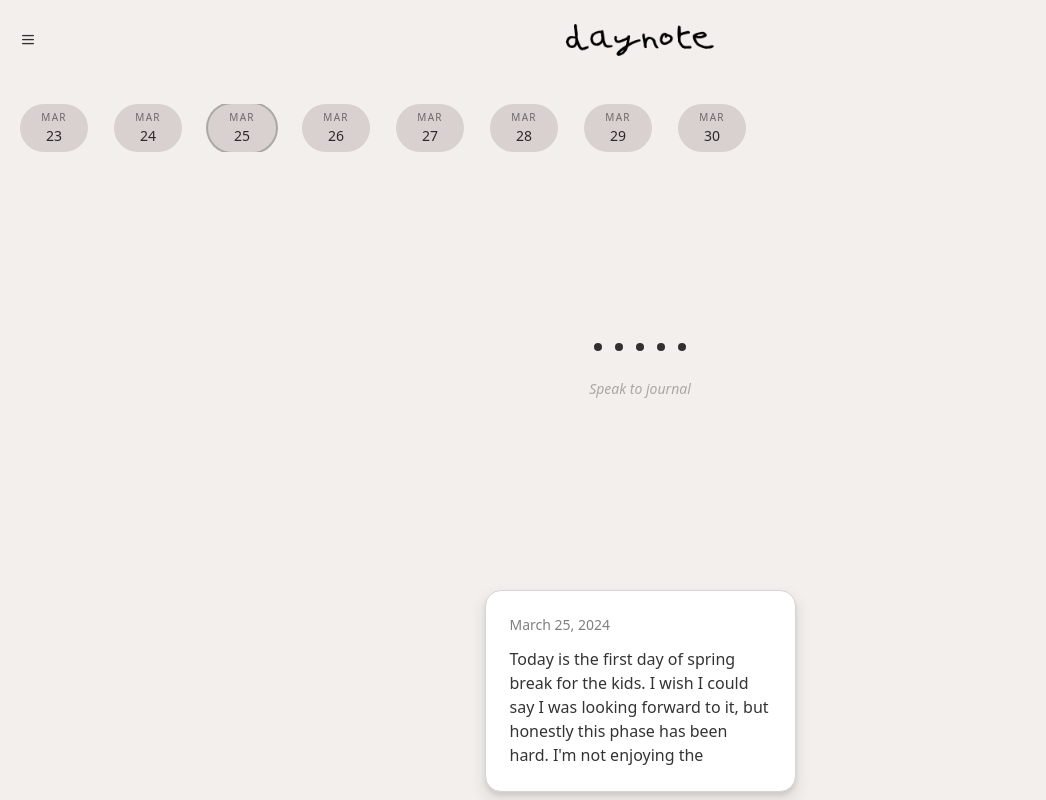
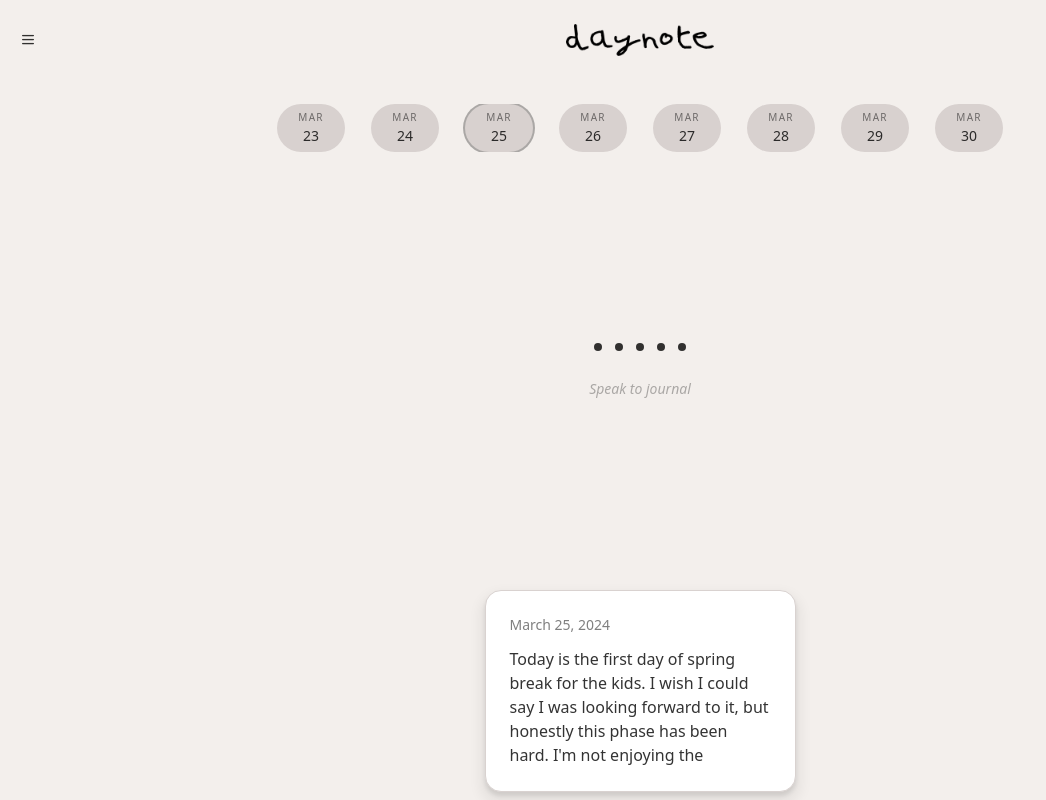
Before and after one commit to dennymcfadden/daynote-app, a React (Vite) app: page / in a window 1280 px wide. Shown: the top 800 px of the page, without its empty margins (0-1046 px from the left). Built offline with nearby package versions, Linux system fonts and the light colour scheme.

Commit message:
Center buttons on page
Centers the buttons within a specific div on the page.

```diff
--- a/src/components/journal/DateSelector.tsx
+++ b/src/components/journal/DateSelector.tsx
@@ -1,3 +1,4 @@
+
 import React, { useRef } from "react";
 
 type DatePillProps = {
@@ -41,7 +42,7 @@ export const DateSelector: React.FC = () => {
     <div className="relative w-full">
       <div
         ref={scrollRef}
-        className="flex items-center gap-[26px] overflow-x-auto px-5 py-0 max-sm:gap-4 scrollbar-hide"
+        className="flex items-center justify-center gap-[26px] overflow-x-auto px-5 py-0 max-sm:gap-4 scrollbar-hide"
         style={{ scrollbarWidth: "none", msOverflowStyle: "none" }}
       >
         <DatePill month="MAR" day="23" />
```
